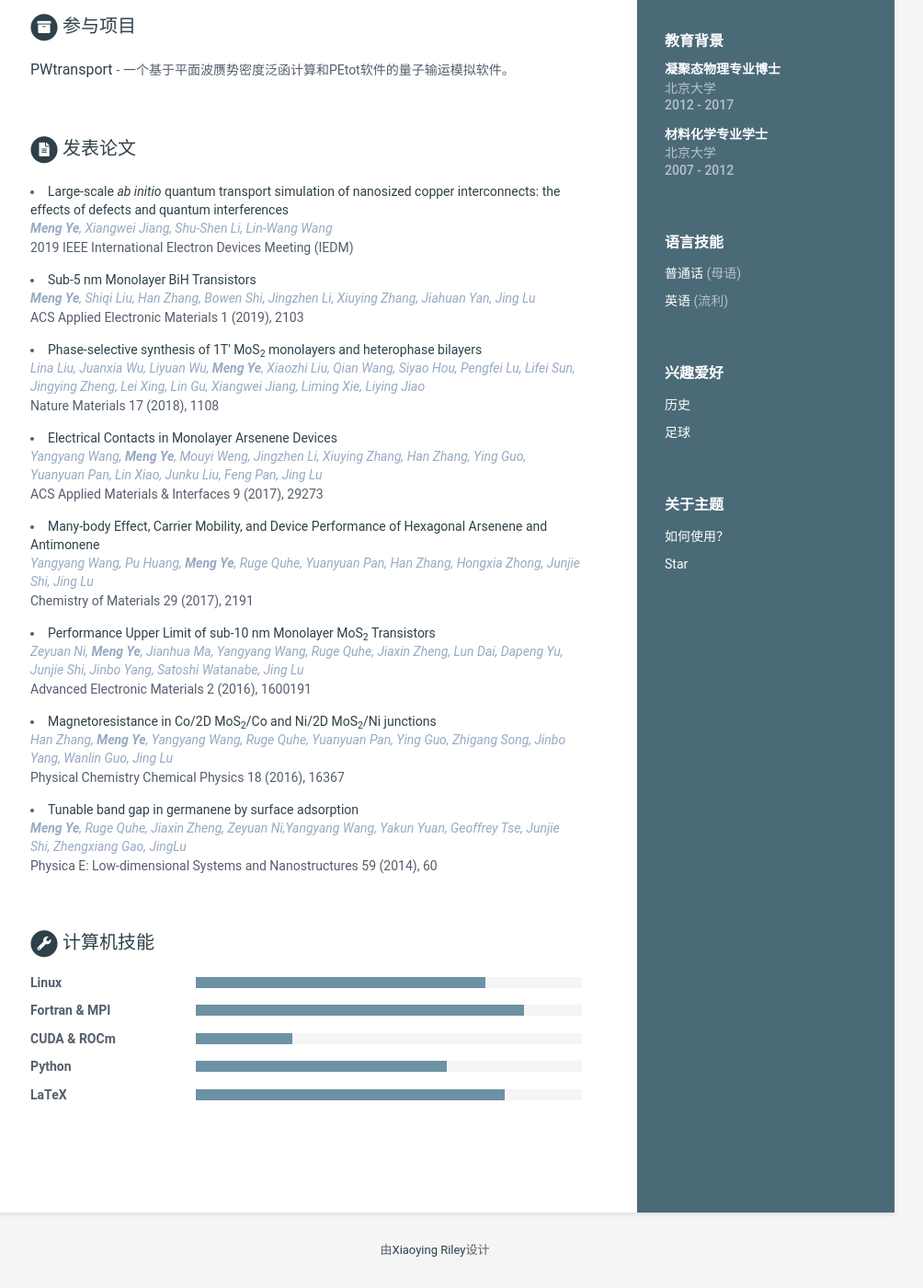
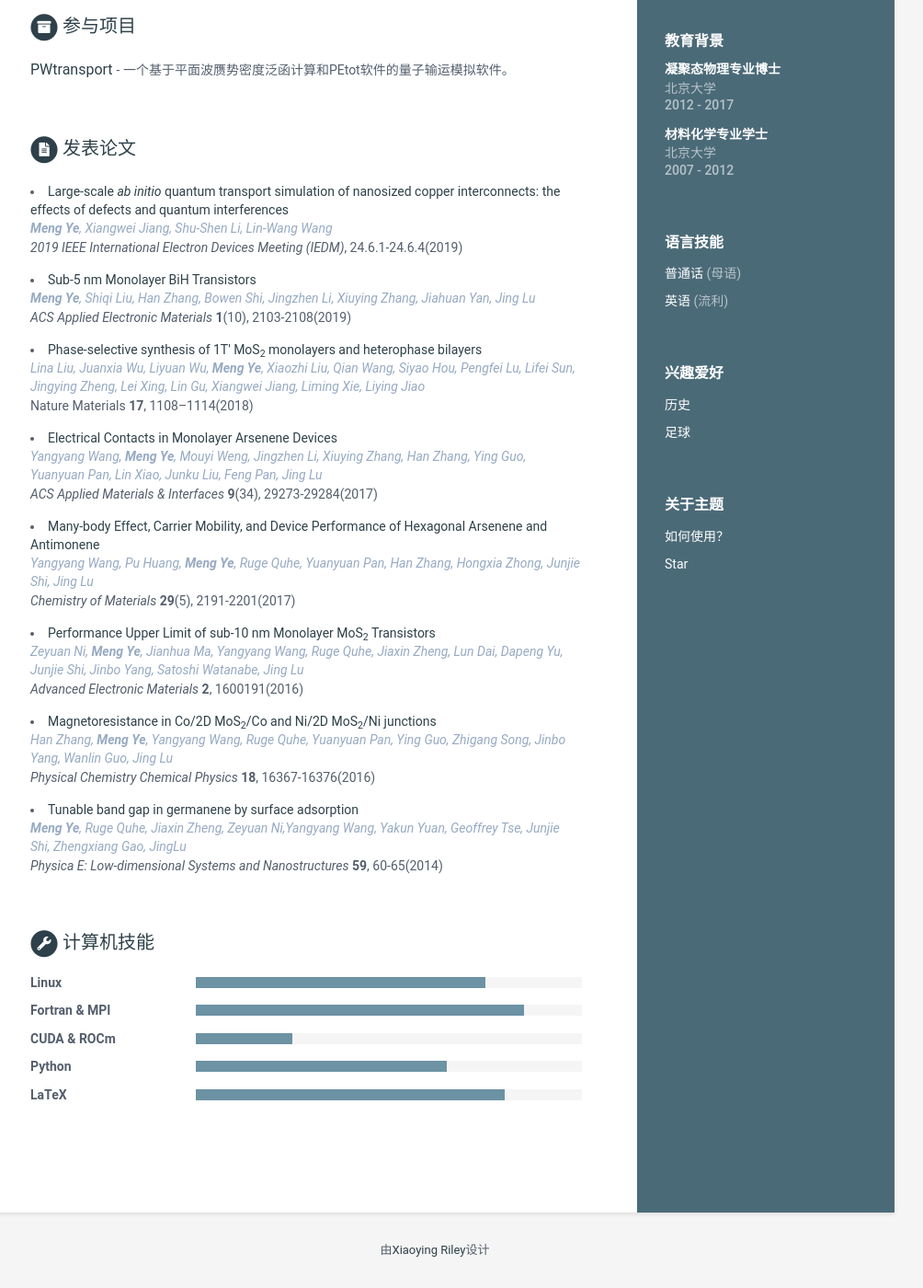
Before and after one commit to yemeng77/CV-cn, a Jekyll site: the page built from index.html, in a window 1280 px wide and 1400 px high, scrolled down 529 px. Shown: the whole window at 92% size, without its empty margins (167-1171 px from the left). Built offline with Jekyll 4.4.1, drawn with Linux system fonts in a browser that asks for light colours.

Commit message:
fix the citation style

```diff
--- a/_data/data.yml
+++ b/_data/data.yml
@@ -77,13 +77,13 @@ publications:
         copper interconnects: the effects of defects and quantum interferences"
         link: "https://doi.org/10.1109/IEDM19573.2019.8993549"
         authors: <b>Meng Ye</b>, Xiangwei Jiang, Shu-Shen Li, Lin-Wang Wang
-        conference: "2019 IEEE International Electron Devices Meeting (IEDM)"
+        conference: "<i>2019 IEEE International Electron Devices Meeting (IEDM)</i>, 24.6.1-24.6.4(2019)"
 
       - title: "Sub-5 nm Monolayer BiH Transistors"
         link: "https://doi.org/10.1021/acsaelm.9b00486"
         authors: "<b>Meng Ye</b>, Shiqi Liu, Han Zhang, Bowen Shi, Jingzhen Li,
         Xiuying Zhang, Jiahuan Yan, Jing Lu"
-        conference: "ACS Applied Electronic Materials 1 (2019), 2103"
+        conference: "<i>ACS Applied Electronic Materials</i> <b>1</b>(10), 2103-2108(2019)"
 
       - title: "Phase-selective synthesis of 1T′ MoS<sub>2</sub> monolayers and
         heterophase bilayers"
@@ -91,40 +91,40 @@ publications:
         authors: "Lina Liu, Juanxia Wu, Liyuan Wu, <b>Meng Ye</b>, Xiaozhi Liu, Qian Wang,
         Siyao Hou, Pengfei Lu, Lifei Sun, Jingying Zheng, Lei Xing, Lin Gu,
         Xiangwei Jiang, Liming Xie, Liying Jiao"
-        conference: "Nature Materials 17 (2018), 1108"
+        conference: "Nature Materials <b>17</b>, 1108–1114(2018)"
 
       - title: "Electrical Contacts in Monolayer Arsenene Devices"
         link: "https://doi.org/10.1021/acsami.7b08513"
         authors: "Yangyang Wang, <b>Meng Ye</b>, Mouyi Weng, Jingzhen Li, Xiuying Zhang,
         Han Zhang, Ying Guo, Yuanyuan Pan, Lin Xiao, Junku Liu, Feng Pan, Jing Lu"
-        conference: "ACS Applied Materials & Interfaces 9 (2017), 29273"
+        conference: "<i>ACS Applied Materials & Interfaces</i> <b>9</b>(34), 29273-29284(2017)"
 
       - title: "Many-body Effect, Carrier Mobility, and Device Performance of
         Hexagonal Arsenene and Antimonene"
         link: "https://doi.org/10.1021/acs.chemmater.6b04909"
         authors: "Yangyang Wang, Pu Huang, <b>Meng Ye</b>, Ruge Quhe, Yuanyuan Pan,
         Han Zhang, Hongxia Zhong, Junjie Shi, Jing Lu"
-        conference: "Chemistry of Materials 29 (2017), 2191"
+        conference: "<i>Chemistry of Materials</i> <b>29</b>(5), 2191-2201(2017)"
 
       - title: "Performance Upper Limit of sub-10 nm Monolayer MoS<sub>2</sub> Transistors"
         link: "https://doi.org/10.1002/aelm.201600191"
         authors: "Zeyuan Ni, <b>Meng Ye</b>, Jianhua Ma, Yangyang Wang, Ruge Quhe,
         Jiaxin Zheng, Lun Dai, Dapeng Yu, Junjie Shi, Jinbo Yang, Satoshi Watanabe,
         Jing Lu"
-        conference: "Advanced Electronic Materials 2 (2016), 1600191"
+        conference: "<i>Advanced Electronic Materials</i> <b>2</b>, 1600191(2016)"
 
       - title: "Magnetoresistance in Co/2D MoS<sub>2</sub>/Co and
         Ni/2D MoS<sub>2</sub>/Ni junctions"
         link: "https://doi.org/10.1039/C6CP01866A"
         authors: "Han Zhang, <b>Meng Ye</b>, Yangyang Wang, Ruge Quhe, Yuanyuan Pan,
         Ying Guo, Zhigang Song, Jinbo Yang, Wanlin Guo, Jing Lu"
-        conference: "Physical Chemistry Chemical Physics 18 (2016), 16367"
+        conference: "<i>Physical Chemistry Chemical Physics</i> <b>18</b>, 16367-16376(2016)"
 
       - title: "Tunable band gap in germanene by surface adsorption"
         link: "https://doi.org/10.1016/j.physe.2013.12.016"
         authors: "<b>Meng Ye</b>, Ruge Quhe, Jiaxin Zheng, Zeyuan Ni,Yangyang Wang,
         Yakun Yuan, Geoffrey Tse, Junjie Shi, Zhengxiang Gao, JingLu"
-        conference: "Physica E: Low-dimensional Systems and Nanostructures 59 (2014), 60"
+        conference: "<i>Physica E: Low-dimensional Systems and Nanostructures</i> <b>59</b>, 60-65(2014)"
 
 skills:
     toolset:
```
